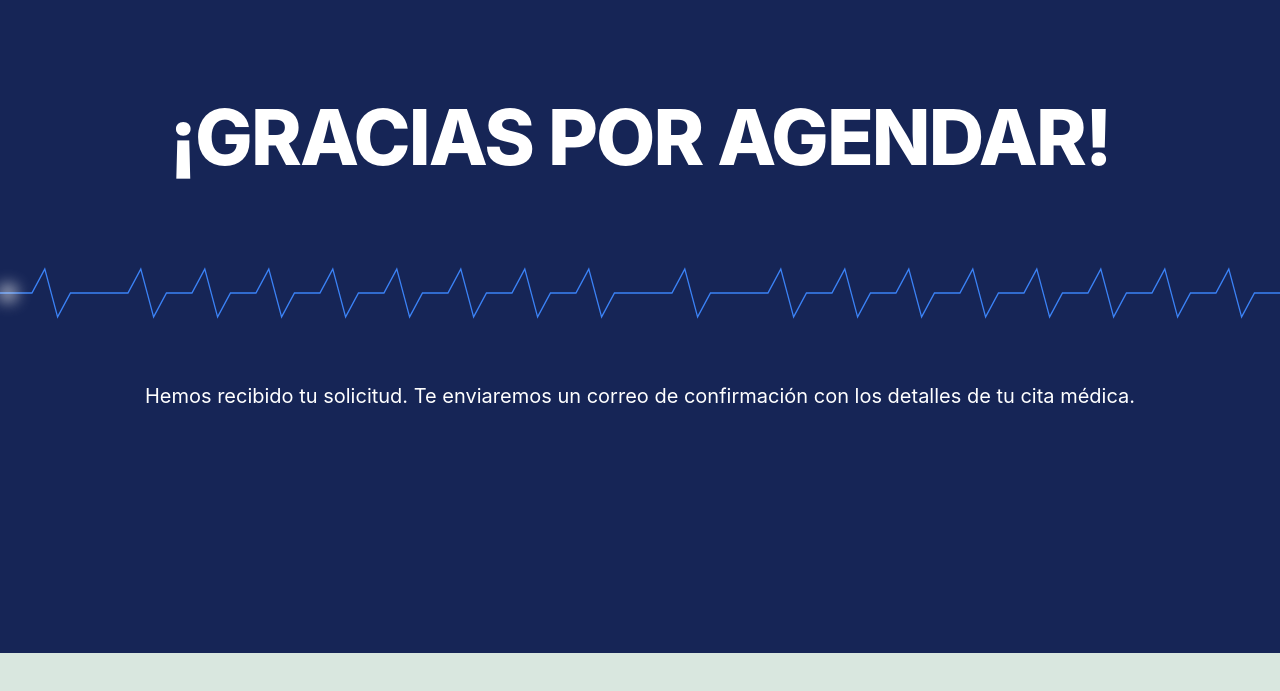
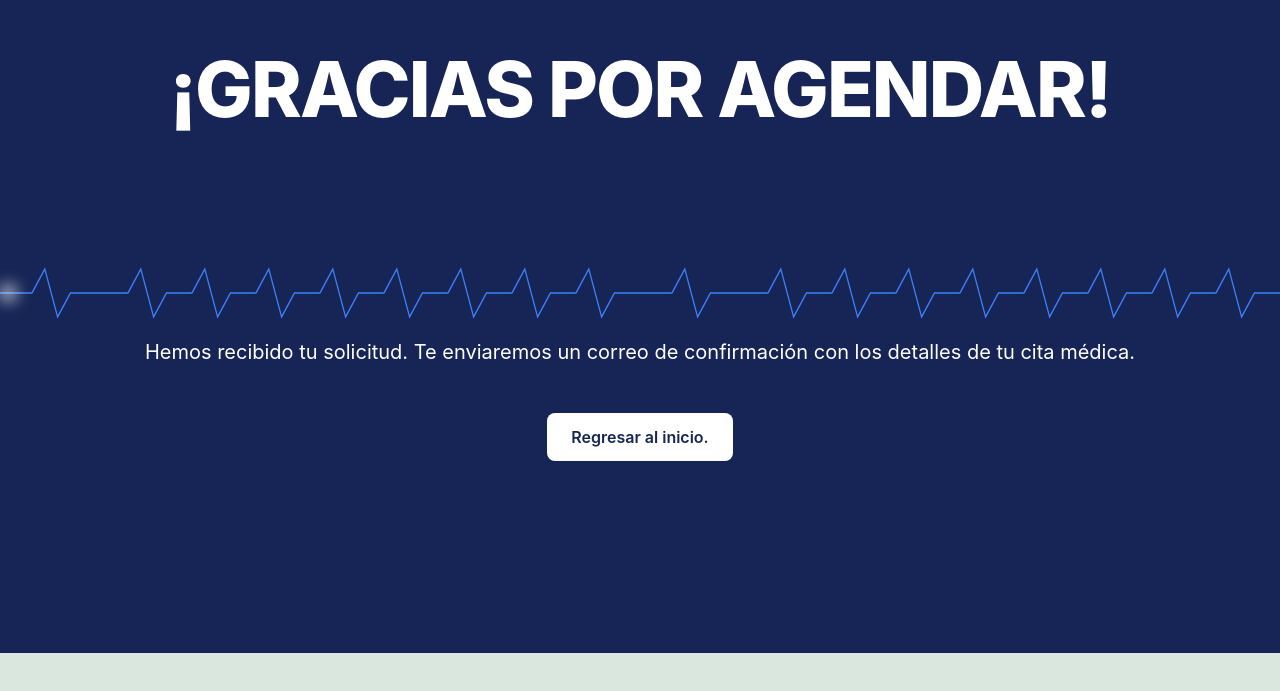
Before and after one commit to JosueDev09/Clinica-Medica-Pagina, a Next.js app: page /confirmacionPago in a window 1280 px wide. Shown: the part 147-838 px from the top of the page. Built offline with nearby package versions, Linux system fonts and the light colour scheme.

Commit message:
Hasta aqui los ultimos avances de la pagina web

```diff
--- a/src/app/confirmacionPago/page.tsx
+++ b/src/app/confirmacionPago/page.tsx
@@ -32,6 +32,15 @@ export default function GraciasPorAgendar() {
         >
           Hemos recibido tu solicitud. Te enviaremos un correo de confirmación con los detalles de tu cita médica.
         </p>
+
+        <button
+          onClick={() => router.push("/inicio")}
+          className="mt-8 bg-white text-blue-950 font-semibold px-6 py-3 rounded-lg hover:bg-blue-100 transition cursor-pointer"
+          data-scroll
+          data-scroll-speed="1.5"
+        >
+         Regresar al inicio.
+        </button>
 
         <VitalLines />
 
--- a/src/app/inicio/page.tsx
+++ b/src/app/inicio/page.tsx
@@ -1,5 +1,5 @@
 // src/app/public/page.tsx
-"use client";
+
 import Header from '@/components/header/header';
 import Hero from '@/components/hero/hero';
 import Servicios from '@/components/servicios/servicios';
@@ -11,12 +11,15 @@ import Contacto from '@/components/contacto/contacto';
 import Footer from '@/components/footer/footer';
 import InformacionEmpresa from '@/components/informacionEmpresa/informacionEmpresa';
 
+import { ScrollProvider } from '@/components/ui/scrollProvider/ScrollProvider';
+import 'locomotive-scroll/dist/locomotive-scroll.css';
+
 export default function PublicHomePage() {
   return (
     <>
       <Header />
-
-      <main className="mt-16">
+      <ScrollProvider>
+      <main >
         <Hero />
         <Servicios />
         <Especialidades />
@@ -25,7 +28,8 @@ export default function PublicHomePage() {
         <PreguntasFrecuentes />
         <Contacto />
       </main>
-      <Footer />
+      </ScrollProvider>
+
     </>
   );
 }
```
